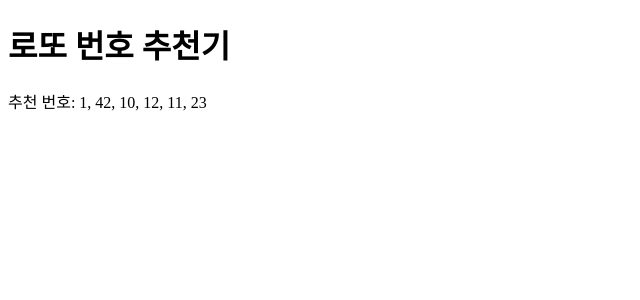
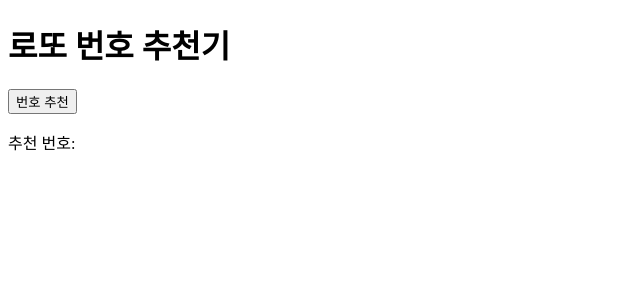
Before and after one commit to KKKHun2/lottogame, a React (Create React App) app: page / in a window 1280 px wide. Shown: the top 300 px of the page, without its empty margins (0-640 px from the left). Built offline with nearby package versions, Linux system fonts and the light colour scheme.

Commit message:
✨중복제외,버튼으로 새로운번호출력

```diff
--- a/src/components/LottoNumberDraw.tsx
+++ b/src/components/LottoNumberDraw.tsx
@@ -1,25 +1,29 @@
-import React from 'react';
+import React, { useState } from 'react';
 import { lottoData } from '../data/data'
 
 const LottoNumberDraw: React.FC = () => {
-  const combineAndRecommendNumbers = () => {
+    const [recommendedNumbers, setRecommendedNumbers] = useState<number[]>([]);
+
+    const generateRandomNumbers = () => {
       const allNumbers = lottoData.flat();
+      const uniqueRandomNumbers: number[] = [];
 
-    const recommendedNumbers: number[] = [];
+      while (uniqueRandomNumbers.length < 6) {
+        const randomIndex = Math.floor(Math.random() * allNumbers.length);
+        const randomNum = allNumbers[randomIndex];
 
-    while (recommendedNumbers.length < 6) {
-      const randomIndex = Math.floor(Math.random() * allNumbers.length);
-      recommendedNumbers.push(allNumbers[randomIndex]);
+        if (!uniqueRandomNumbers.includes(randomNum)) {
+          uniqueRandomNumbers.push(randomNum);
+        }
       }
 
-    return recommendedNumbers;
+      setRecommendedNumbers(uniqueRandomNumbers);
     };
-
-  const recommendedNumbers = combineAndRecommendNumbers();
 
     return (
       <div>
         <h1>로또 번호 추천기</h1>
+        <button onClick={generateRandomNumbers}>번호 추천</button>
         <p>추천 번호: {recommendedNumbers.join(', ')}</p>
       </div>
     );
```
Lines whose indentation alone changed are shown as unchanged.
